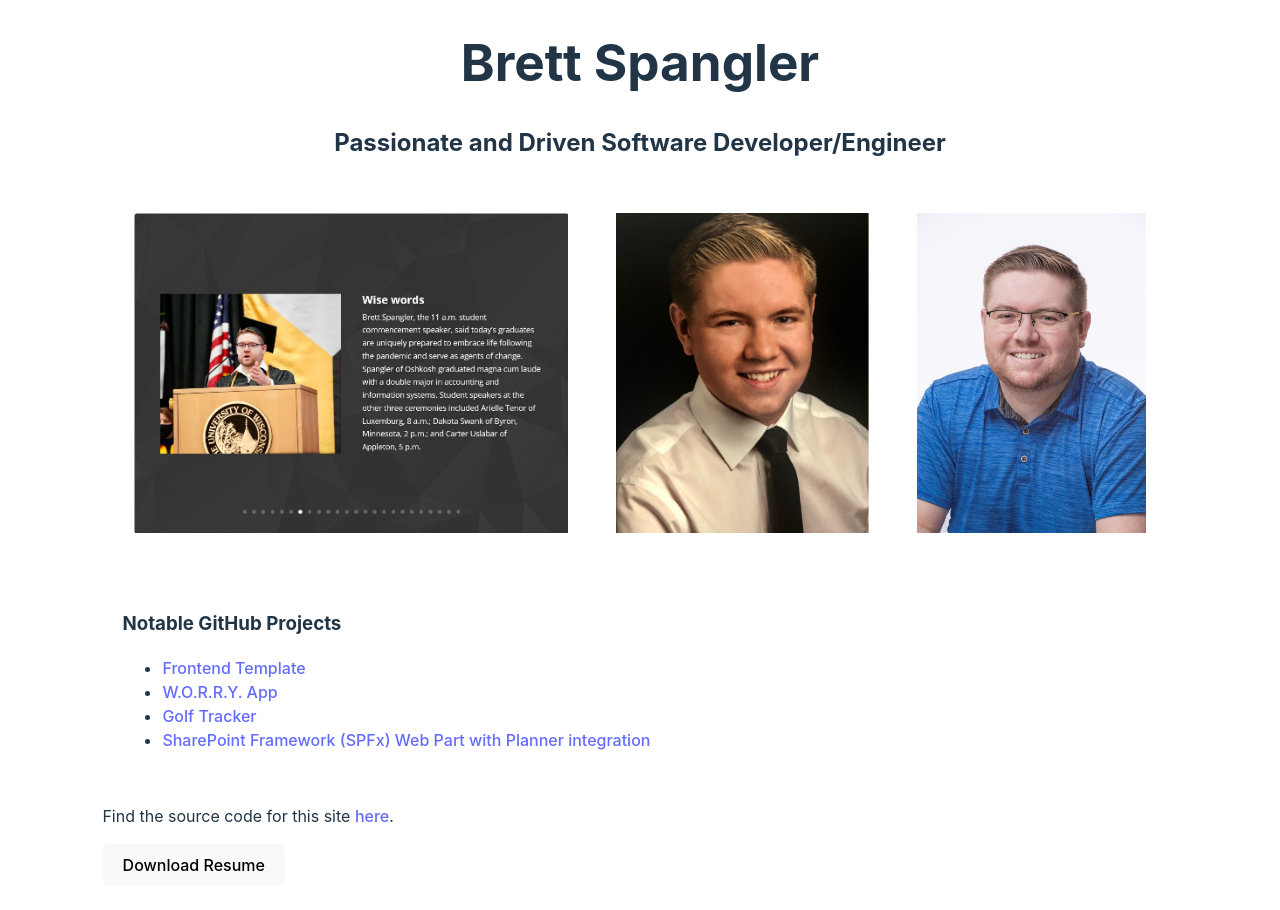
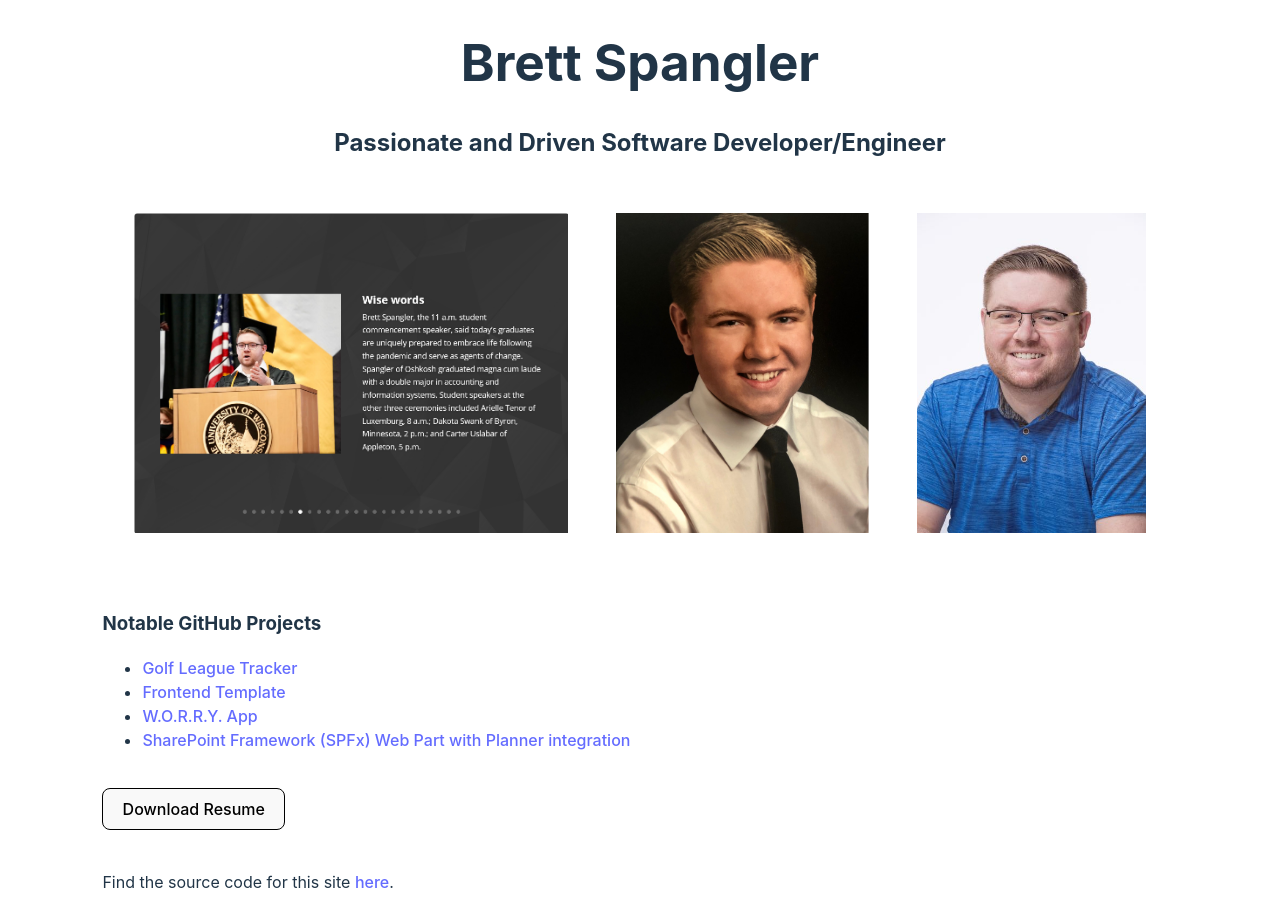
Before and after one commit to bspangler21/PersonalWebsite, a React (Vite) app: page / in a window 1280 px wide. Before the commit the page ends 886 px from the top, so only its background shows below. Built offline with nearby package versions, Linux system fonts and the light colour scheme; what @fluentui/font-icons-mdl2 would draw is missing.

Commit message:
Update project links, adjust button styles, and refine layout in App component

```diff
--- a/src/App.tsx
+++ b/src/App.tsx
@@ -9,6 +9,7 @@ function App() {
 		<>
 			<h1>Brett Spangler</h1>
 			<h2>Passionate and Driven Software Developer/Engineer</h2>
+
 			<div className="photo-container">
 				<a
 					href="https://youtu.be/Ar0J7Tdikmk?si=4Wjm49j2cHhQQEwt"
@@ -44,12 +45,22 @@ function App() {
 					/>
 				</a>
 			</div>
+
 			<div
 				className={utilStyles.leftAlign + " " + utilStyles.marginSpace}
 			>
 				<h3>Notable GitHub Projects</h3>
 
 				<ul>
+					<li>
+						<a
+							rel="noopener"
+							href="https://github.com/bspangler21/GolfLeagueTracker"
+							target="_blank"
+						>
+							Golf League Tracker
+						</a>
+					</li>
 					<li>
 						<a
 							rel="noopener"
@@ -68,15 +79,7 @@ function App() {
 							W.O.R.R.Y. App
 						</a>
 					</li>
-					<li>
-						<a
-							rel="noopener"
-							href="https://github.com/bspangler21/Golf-Tracker"
-							target="_blank"
-						>
-							Golf Tracker
-						</a>
-					</li>
+
 					<li>
 						<a
 							rel="noopener"
@@ -89,6 +92,13 @@ function App() {
 					</li>
 				</ul>
 			</div>
+
+			<div className={utilStyles.leftAlign}>
+				<a href="/PersonalWebsite/BrettSpanglerResume.pdf" download>
+					<button>Download Resume</button>
+				</a>
+			</div>
+			<br></br>
 			<p className={utilStyles.leftAlign}>
 				Find the source code for this site{" "}
 				<a
@@ -100,11 +110,6 @@ function App() {
 				</a>
 				.
 			</p>
-			<div className={utilStyles.leftAlign}>
-				<a href="/PersonalWebsite/BrettSpanglerResume.pdf" download>
-					<button>Download Resume</button>
-				</a>
-			</div>
 		</>
 	);
 }
--- a/src/index.css
+++ b/src/index.css
@@ -36,7 +36,7 @@ h1 {
 
 button {
   border-radius: 8px;
-  border: 1px solid transparent;
+  border: 1px solid #000000;
   padding: 0.6em 1.2em;
   font-size: 1em;
   font-weight: 500;
--- a/src/styles/utilStyles.module.css
+++ b/src/styles/utilStyles.module.css
@@ -28,5 +28,5 @@
 
 .marginSpace {
   /* margin: 20px 20px; */
-  padding: 20px 20px;
+  padding: 20px 0px;
 }
```
